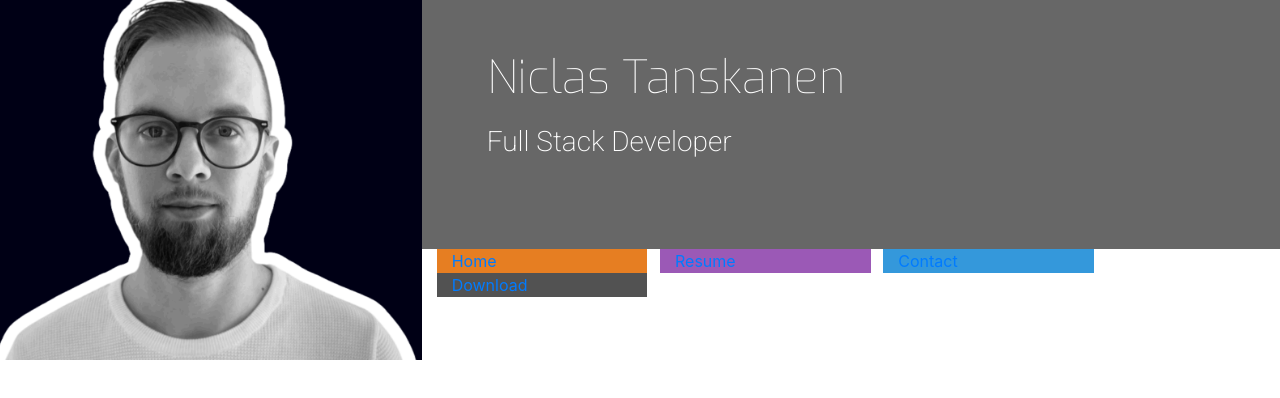
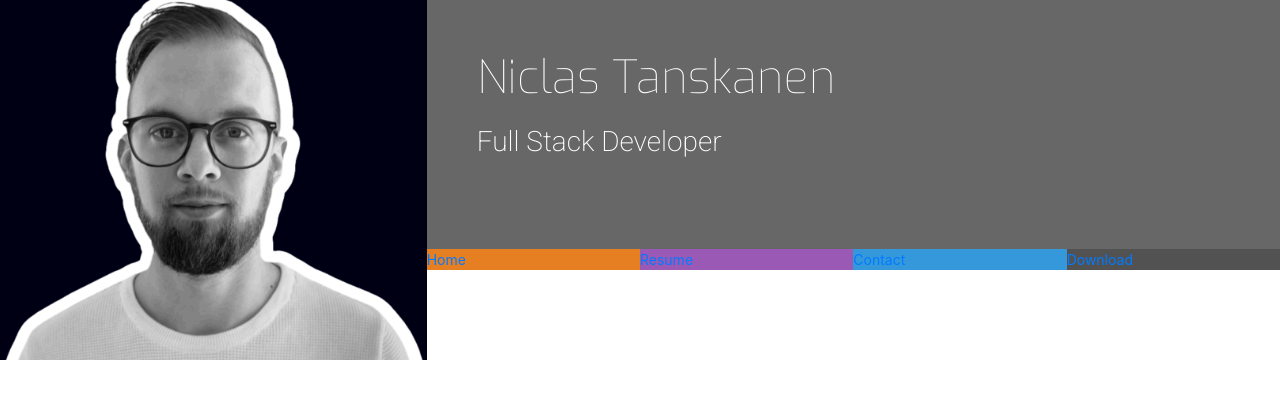
Before and after one commit to niclastanskanen/My-Resume, a plain HTML site: page index.html in a window 1280 px wide. Drawn offline with nearby package versions, Linux system fonts and the light colour scheme.

Commit message:
Style nav menu and wrapped in menucontainer

```diff
--- a/assets/css/style.css
+++ b/assets/css/style.css
@@ -59,3 +59,16 @@ header {
     margin-bottom: 90px;
     color: #fff;
 }
+
+.list-inline-item:not(:last-child) {
+    margin: 0;
+}
+
+.menucontainer {
+    font-size: 0;
+}
+
+#nav li {
+    font-size: 14px;
+    padding: 0;
+}
--- a/index.html
+++ b/index.html
@@ -11,20 +11,20 @@
 </head>
 <body>
     <header>
-        <div class="row">
+        <div class="row no-gutters">
             <a href="index.html" class="col-md-4 logo">
 
             </a>
             <div class="col-md-8">
-                <div class="row bg-color-name-title">
+                <div class="row no-gutters bg-color-name-title">
                     <div class="col heading">
                         <h1 class="name">Niclas Tanskanen</h1>
                         <h2 class="title">Full Stack Developer</h2>
                     </div>
                 </div>
-                <div class="row">
+                <div class="row no-gutters">
                     <div class="col">
-                        <ul id="nav" class="list-inline">
+                        <ul id="nav" class="list-inline menucontainer">
                             <li class="col-6 col-sm-3 ui-menu-color-home list-inline-item">
                                 <a href="#"><span>Home</span></a>
                             </li>
```
